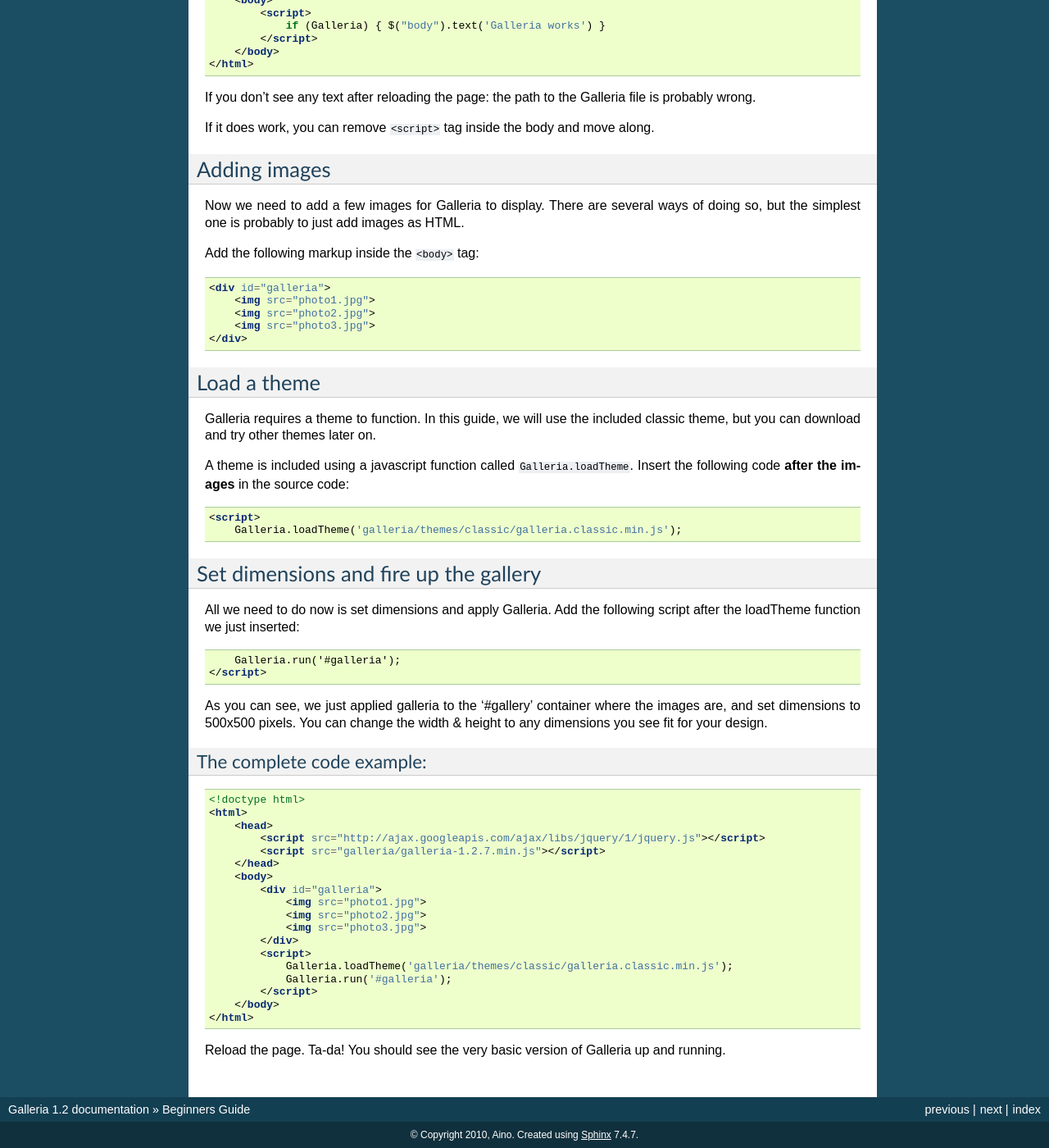
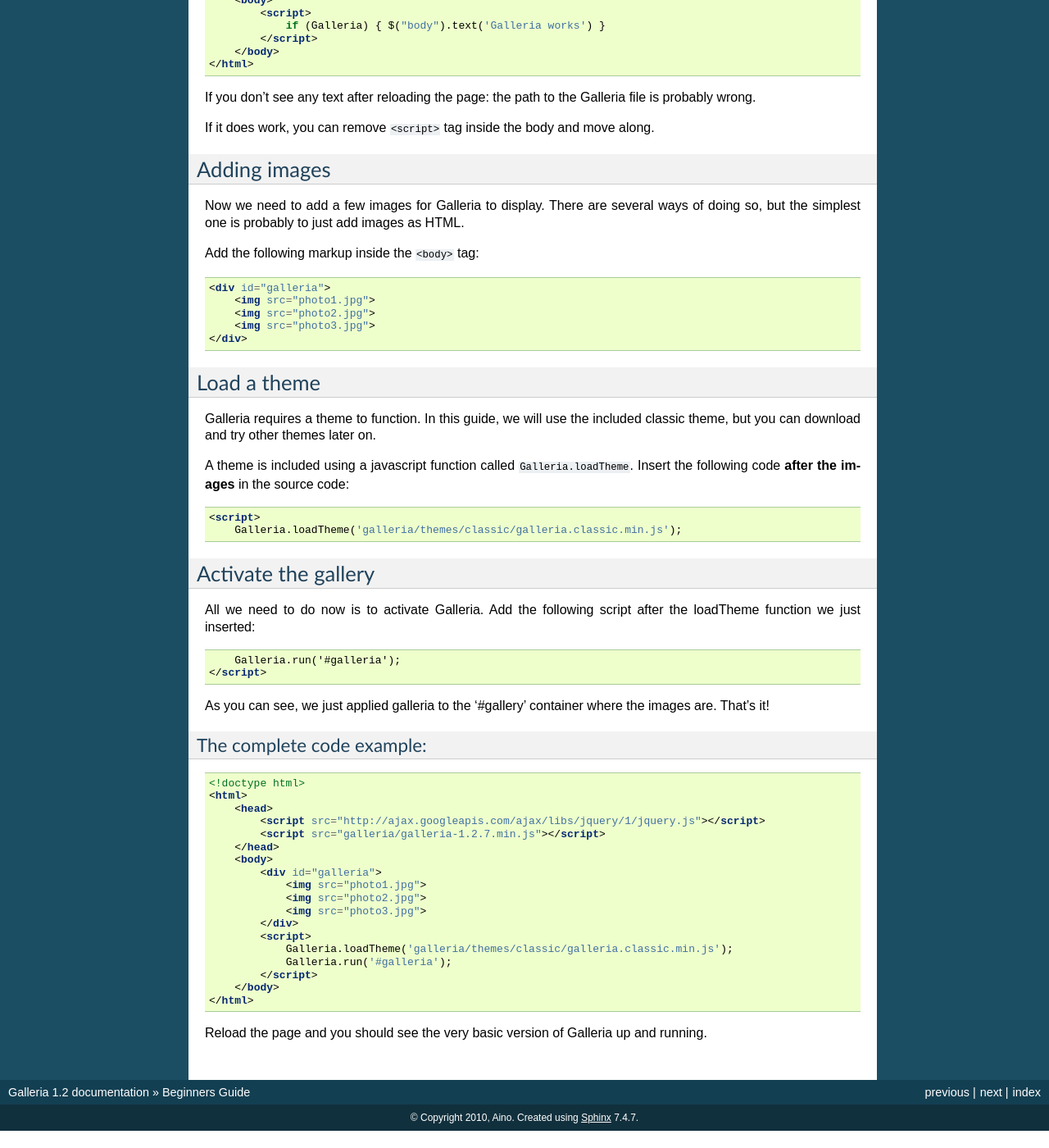
Before and after one commit to GalleriaJS/galleria, a Sphinx documentation site: the page built from docs/getting_started/beginners_guide.rst, in a window 1280 px wide and 1400 px high, scrolled down 1618 px. Shown: the whole window at 82% size. Built offline with Sphinx 7.4.7, drawn with Linux system fonts in a browser that asks for light colours; pages that are not in the unit, such as notebooks, are missing from menus; after the commit the page ends 2997 px from its top, so only the background shows below that; some of the changed text lies outside the part shown.

```diff
--- a/docs/getting_started/beginners_guide.rst
+++ b/docs/getting_started/beginners_guide.rst
@@ -126,17 +126,16 @@
         Galleria.loadTheme('galleria/themes/classic/galleria.classic.min.js');
 
 
-Set dimensions and fire up the gallery
-======================================
+Activate the gallery
+====================
 
-All we need to do now is set dimensions and apply Galleria.
+All we need to do now is to activate Galleria.
 Add the following script after the loadTheme function we just inserted::
 
         Galleria.run('#galleria');
     </script>
 
-As you can see, we just applied galleria to the '#gallery' container where the images are, and set dimensions to 500x500 pixels.
-You can change the width & height to any dimensions you see fit for your design.
+As you can see, we just applied galleria to the '#gallery' container where the images are. That’s it!
 
 .. _complete_code:
 
@@ -164,4 +163,4 @@
         </body>
     </html>
 
-Reload the page. Ta-da! You should see the very basic version of Galleria up and running.
+Reload the page and you should see the very basic version of Galleria up and running.
```
Also changed, not shown: 1 other file.
